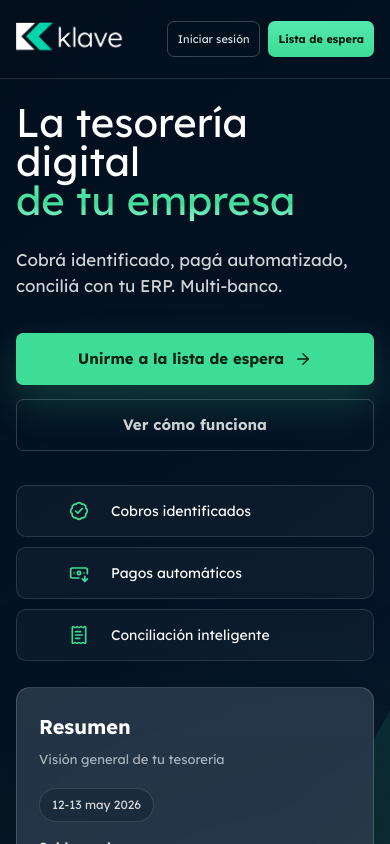
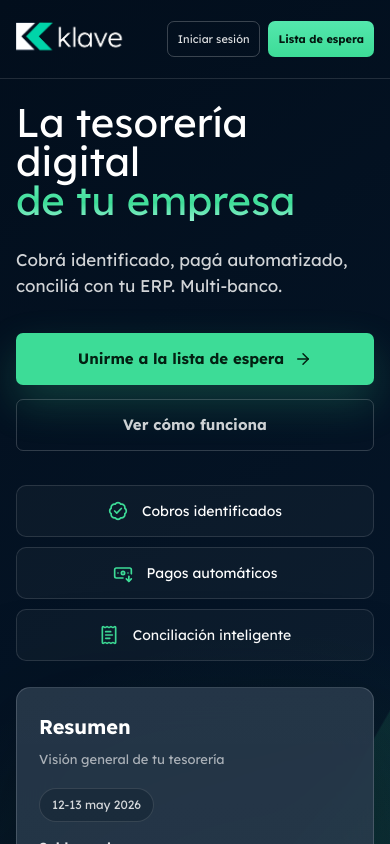
Before and after one commit to gonazurak/klave-landing, a Next.js app: page / in a window 390 px wide. Shown: the top 844 px of the page. Built offline with nearby package versions, Linux system fonts and the light colour scheme.

Commit message:
Center mobile pill content groups

```diff
--- a/src/app/globals.css
+++ b/src/app/globals.css
@@ -1239,12 +1239,12 @@ input {
   }
 
   .value-strip span {
-    display: grid;
-    grid-template-columns: 32px minmax(0, 210px);
+    display: flex;
     justify-content: center;
-    justify-items: start;
+    gap: 14px;
     min-height: 52px;
-    text-align: left;
+    padding-inline: 28px;
+    text-align: center;
   }
 
   .dashboard-main,
```
